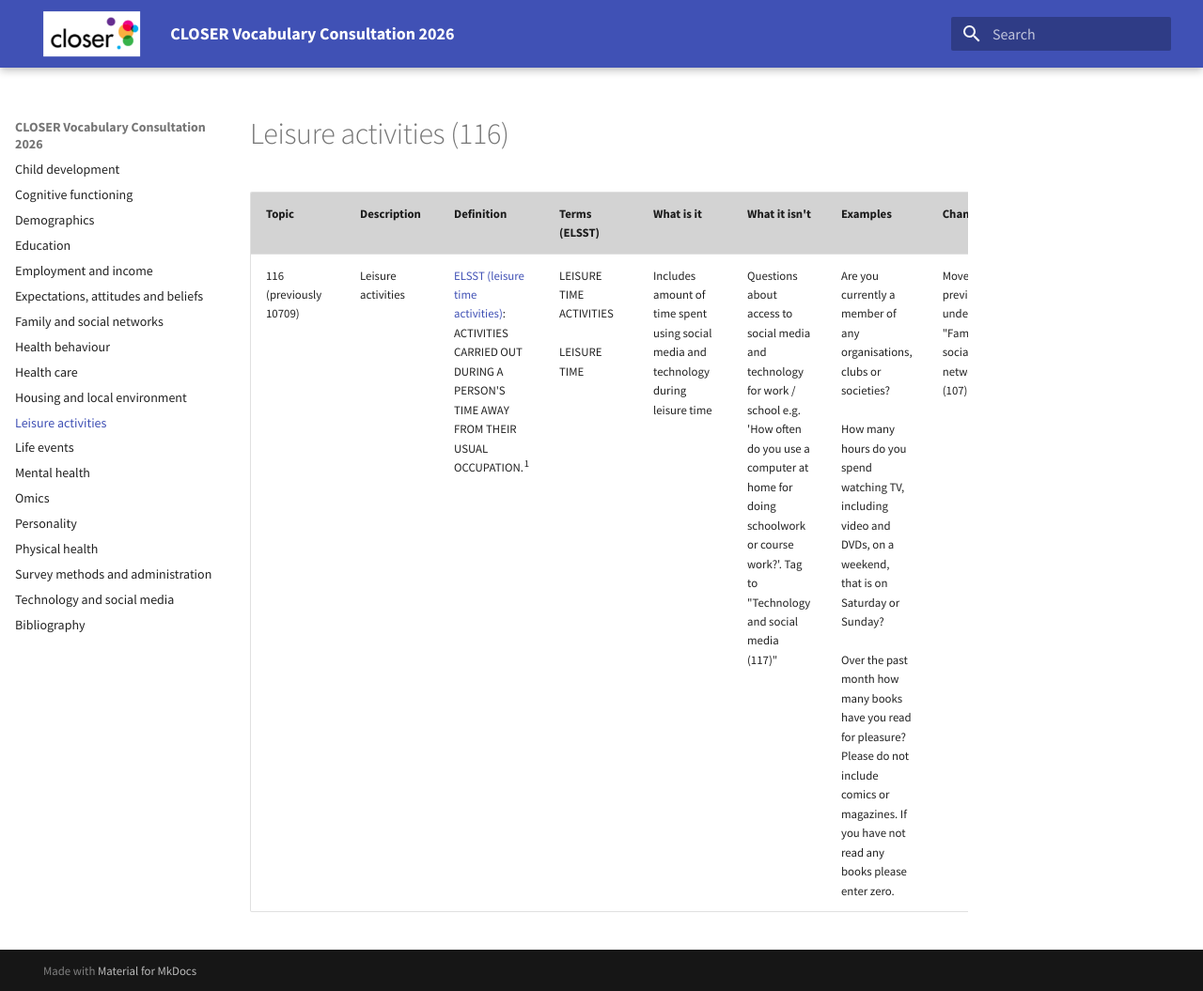
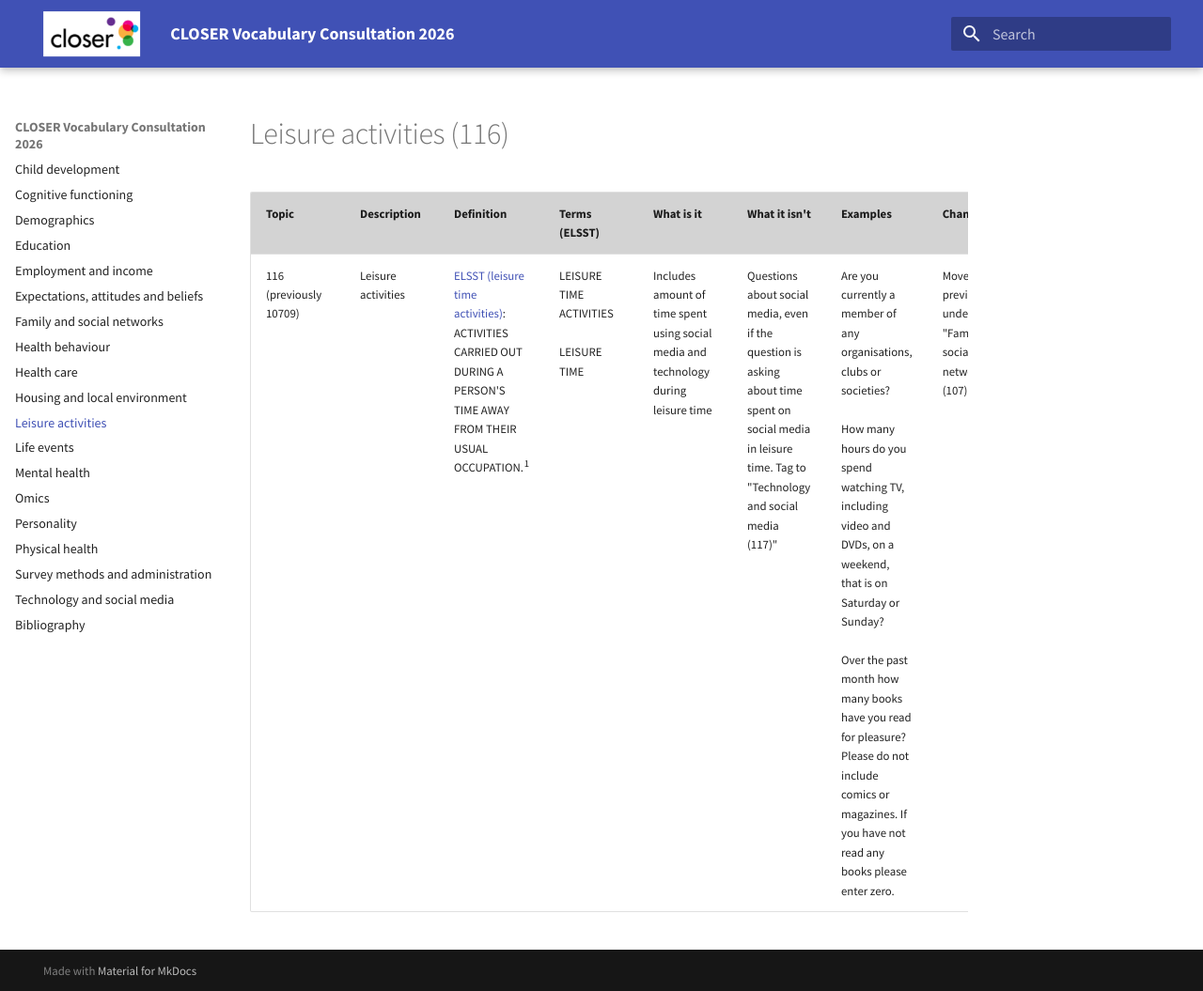
Before and after one commit to CLOSER-Cohorts/closer-vocabulary-2026, an MkDocs documentation site: the page built from docs/leisure-activities.md, in a window 1280 px wide and 1055 px high. Shown: the whole window at 94% size. Built offline with MkDocs 1.6.1 and Material for MkDocs 9.7.7, drawn with Linux system fonts in a browser that asks for light colours.

Commit message:
Update leisure-activities.md
Added social media to what it isn't column

```diff
--- a/docs/leisure-activities.md
+++ b/docs/leisure-activities.md
@@ -2,4 +2,4 @@
 
 | **Topic**              | **Description**    | **Definition**                                                                                                                                                                                                   | **Terms (ELSST)**                           | **What is it**                                                                      | **What it isn't**                                                                                                                                           | **Examples**                                                                                                                                                                                                                                                                                                                                                                                                                                                       | **Changes**                                                          |
 | ---------------------- | ------------------ | ---------------------------------------------------------------------------------------------------------------------------------------------------------------------------------------------------------------- | ------------------------------------------- | ----------------------------------------------------------------------------------- | ----------------------------------------------------------------------------------------------------------------------------------------------------------- | ------------------------------------------------------------------------------------------------------------------------------------------------------------------------------------------------------------------------------------------------------------------------------------------------------------------------------------------------------------------------------------------------------------------------------------------------------------------ | --------------------------------------------------------------------- |
-| 116 (previously 10709) | Leisure activities | [ELSST (leisure time activities)](https://thesauri.cessda.eu/elsst-5/en/page/42a49af9-b9a4-466f-bab6-4c575da1ac76): ACTIVITIES CARRIED OUT DURING A PERSON'S TIME AWAY FROM THEIR USUAL OCCUPATION.<sup>1</sup> | LEISURE TIME ACTIVITIES<br><br>LEISURE TIME | Includes amount of time spent using social media and technology during leisure time | Questions about access to social media and technology for work / school e.g. 'How often do you use a computer at home for doing schoolwork or course work?'. Tag to "Technology and social media (117)" | Are you currently a member of any organisations, clubs or societies?<br><br>How many hours do you spend watching TV, including video and DVDs, on a weekend, that is on Saturday or Sunday?<br><br>Over the past month how many books have you read for pleasure? Please do not include comics or magazines. If you have not read any books please enter zero. | Moved, previously under "Family and social networks (107)". |
+| 116 (previously 10709) | Leisure activities | [ELSST (leisure time activities)](https://thesauri.cessda.eu/elsst-5/en/page/42a49af9-b9a4-466f-bab6-4c575da1ac76): ACTIVITIES CARRIED OUT DURING A PERSON'S TIME AWAY FROM THEIR USUAL OCCUPATION.<sup>1</sup> | LEISURE TIME ACTIVITIES<br><br>LEISURE TIME | Includes amount of time spent using social media and technology during leisure time | Questions about social media, even if the question is asking about time spent on social media in leisure time. Tag to "Technology and social media (117)" | Are you currently a member of any organisations, clubs or societies?<br><br>How many hours do you spend watching TV, including video and DVDs, on a weekend, that is on Saturday or Sunday?<br><br>Over the past month how many books have you read for pleasure? Please do not include comics or magazines. If you have not read any books please enter zero. | Moved, previously under "Family and social networks (107)". |
```
